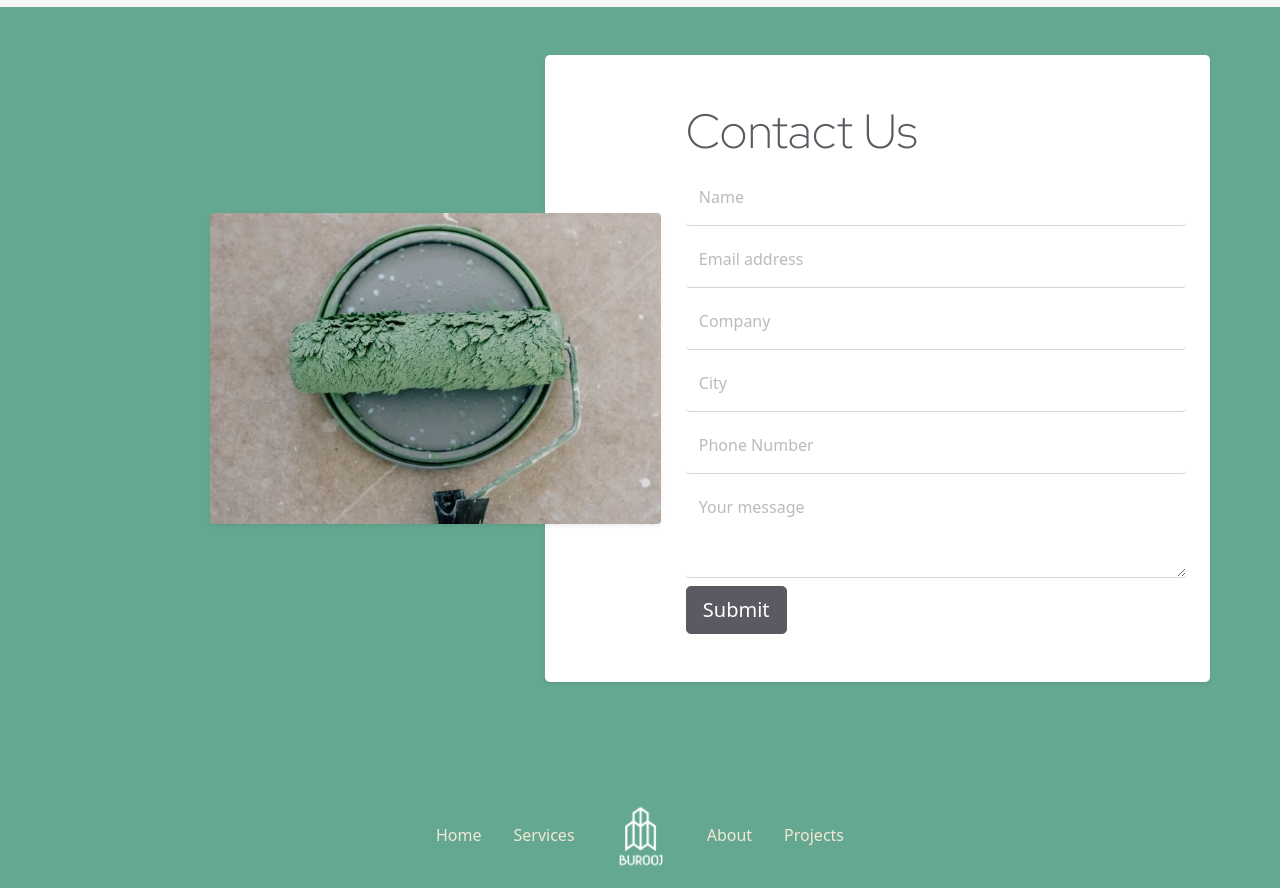
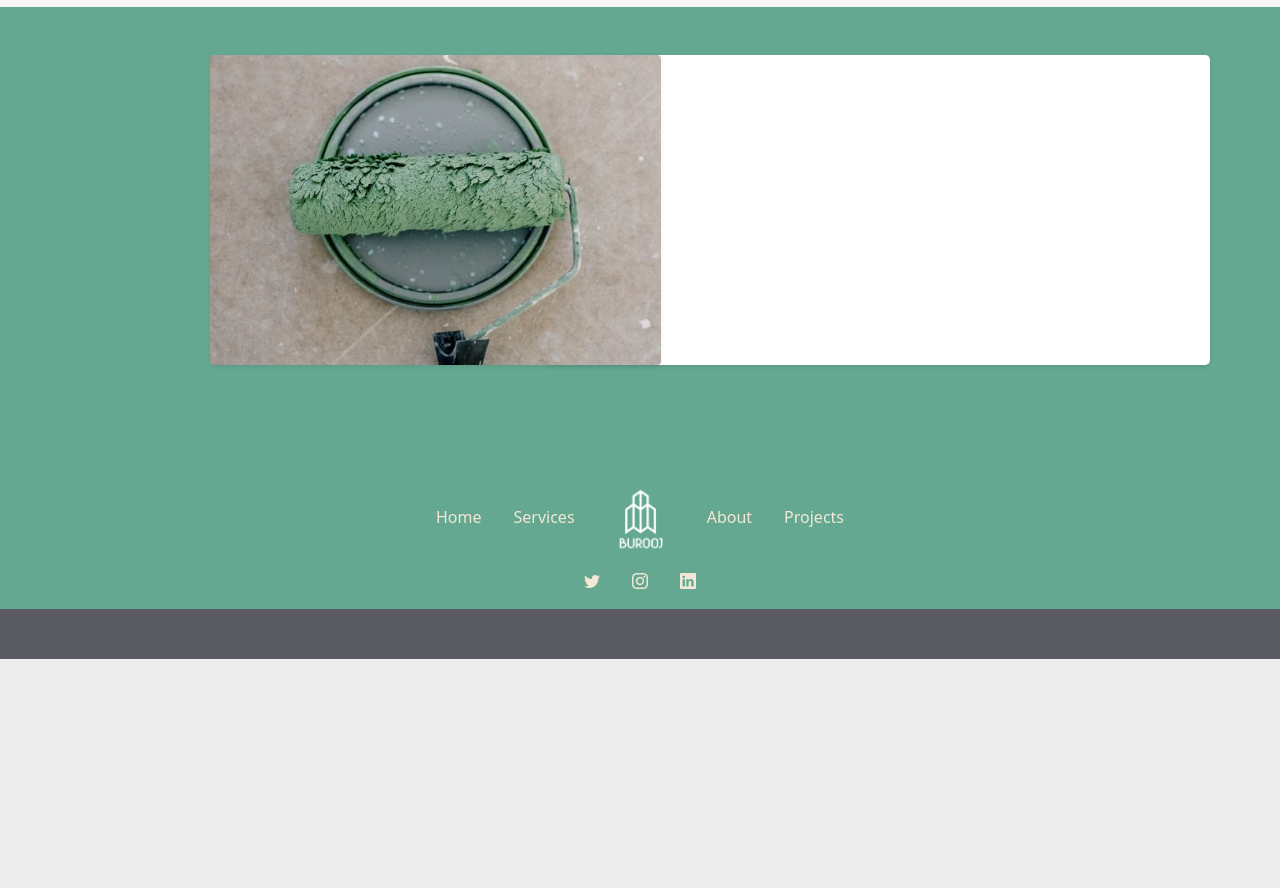
Before and after one commit to burooj-pro/www.burooj.pro, a Nuxt app: page / in a window 1280 px wide. Shown: the part 2555-3443 px from the top of the page. After the commit the page ends 3214 px from the top, so only its background shows below. Built offline with nearby package versions, Linux system fonts and the light colour scheme.

Commit message:
adding pipedrive contact from instead of formsubmit.co

```diff
--- a/components/sections/contact.vue
+++ b/components/sections/contact.vue
@@ -7,57 +7,7 @@
                     <img src="~/assets/images/9.webp" class="rounded shadow-sm" alt="">
                 </div>
                 <div class="contact-form col-12 col-md-7 bg-white shadow-sm rounded-3 py-5 pe-4">
-                    <h2 class=" display-5">Contact Us</h2>
-                    <form action="https://formsubmit.co/dc280071251434599560263cfce6bf51" method="POST">
-                    <input type="hidden" name="_next" value="https://www.burooj.pro/thanks">
-                    <input type="hidden" name="_subject" value="Burooj Contact Form!">
-                    <input type="text" name="_honey" style="display:none">
-
-                        <!-- Name -->
-                        <div class="form-floating mb-1">
-                            <input type="text" class="form-control" id="name" name="name" placeholder="Mohammed Faihan" required>
-                            <label for="name">Name</label>
-                        </div>
-
-                        <!-- Email -->
-                        <div class="form-floating mb-1">
-                            <input type="email" class="form-control" id="email" name="email" placeholder="name@example.com" required>
-                            <label for="email">Email address</label>
-                        </div>
-
-                        <!-- Company Name -->
-                        <div class="form-floating mb-1">
-                            <input type="text" class="form-control" id="company" name="company" placeholder="Promotion Efficiency">
-                            <label for="company">Company</label>
-                        </div>
-
-                        <!-- City -->
-                        <div class="form-floating mb-1">
-                            <input type="text" class="form-control" id="city" name="city" placeholder="Khobar">
-                            <label for="city">City</label>
-                        </div>
-
-                        <!-- Phone Number -->
-                        <div class="form-floating mb-1">
-                            <input type="tel" class="form-control" id="phone" name="phone" placeholder="+966-5455-55555">
-                            <label for="phone">Phone Number</label>
-                        </div>
-
-                        <!-- Message -->
-                        <div class="form-floating">
-                            <textarea class="form-control" placeholder="Leave a comment here" id="message" name="message" style="height: 100px"></textarea>
-                            <label for="message">Your message</label>
-                          </div>
-
-                        <!-- button -->
-                        <div class="mt-2">
-                            <div class="d-grid d-md-block gap-2">
-                            <button class="btn btn-dark btn-lg" type="submit">Submit</button>
-                            </div>
-                        </div>
-
-
-                    </form>
+                    <div class="pipedriveWebForms" data-pd-webforms="https://webforms.pipedrive.com/f/6W8B7uZHws18uQtXpbXhoS7DhXv8sUTQlw9zzy8SYAESjOJ1MNxMfXt9X4ZqryjL2j"></div>
                 </div>
             </div>
         </div>
--- a/nuxt.config.js
+++ b/nuxt.config.js
@@ -41,7 +41,12 @@ export default {
         { rel: 'shortcut icon', type: 'image/x-icon', href: '/favicon.ico' },
         { rel: 'icon', type: 'image/svg+xml', href: '/logo.svg' },
         { rel: 'icon', type: 'image/png', href: '/logo.png' },
-    ]
+    ],
+    script: [
+      {
+        src: "https://webforms.pipedrive.com/f/loader",
+      },
+    ],
   },
 
   // Global CSS: https://go.nuxtjs.dev/config-css
```
Also changed, not shown: 1 other file (tests, documents, lock files or other folders).
